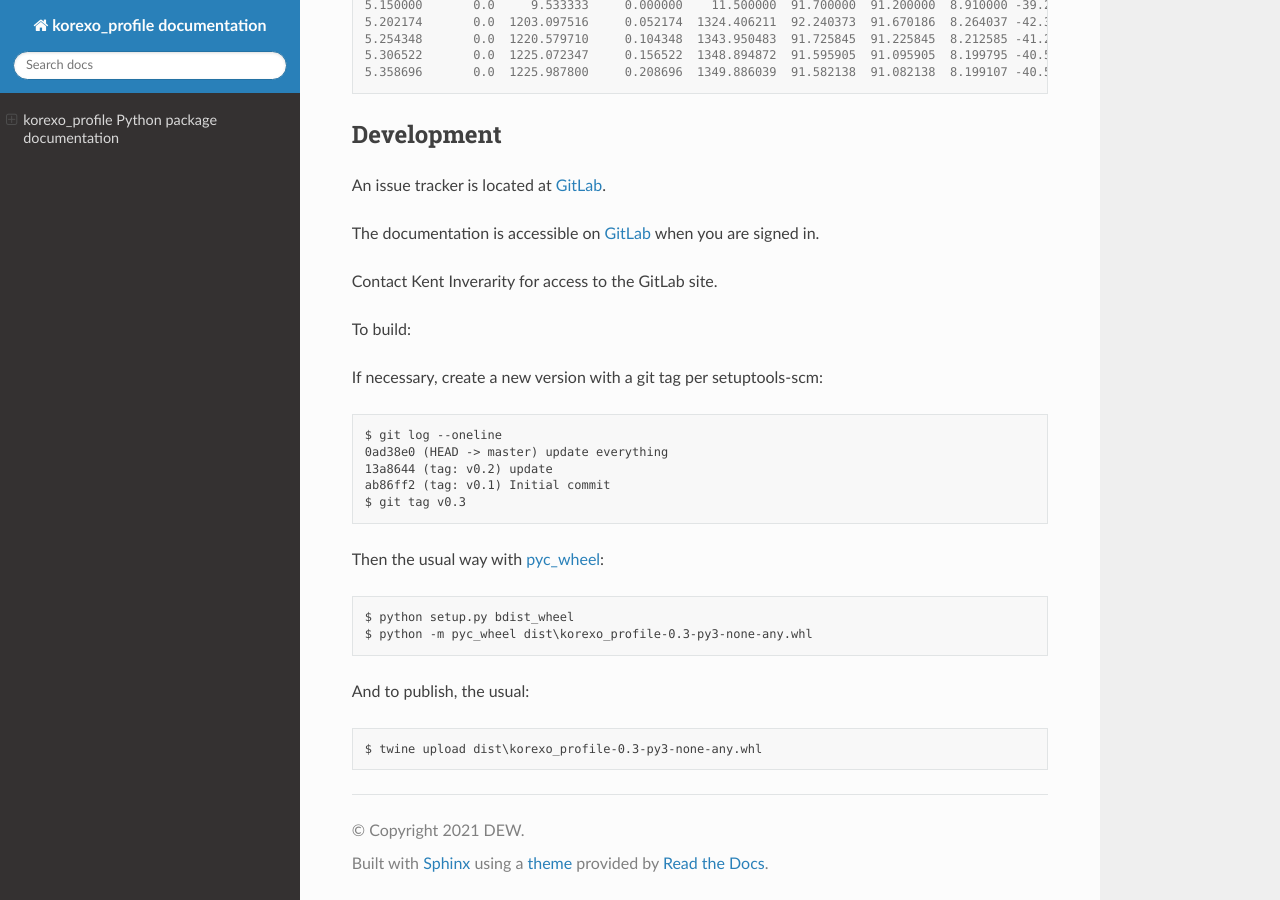
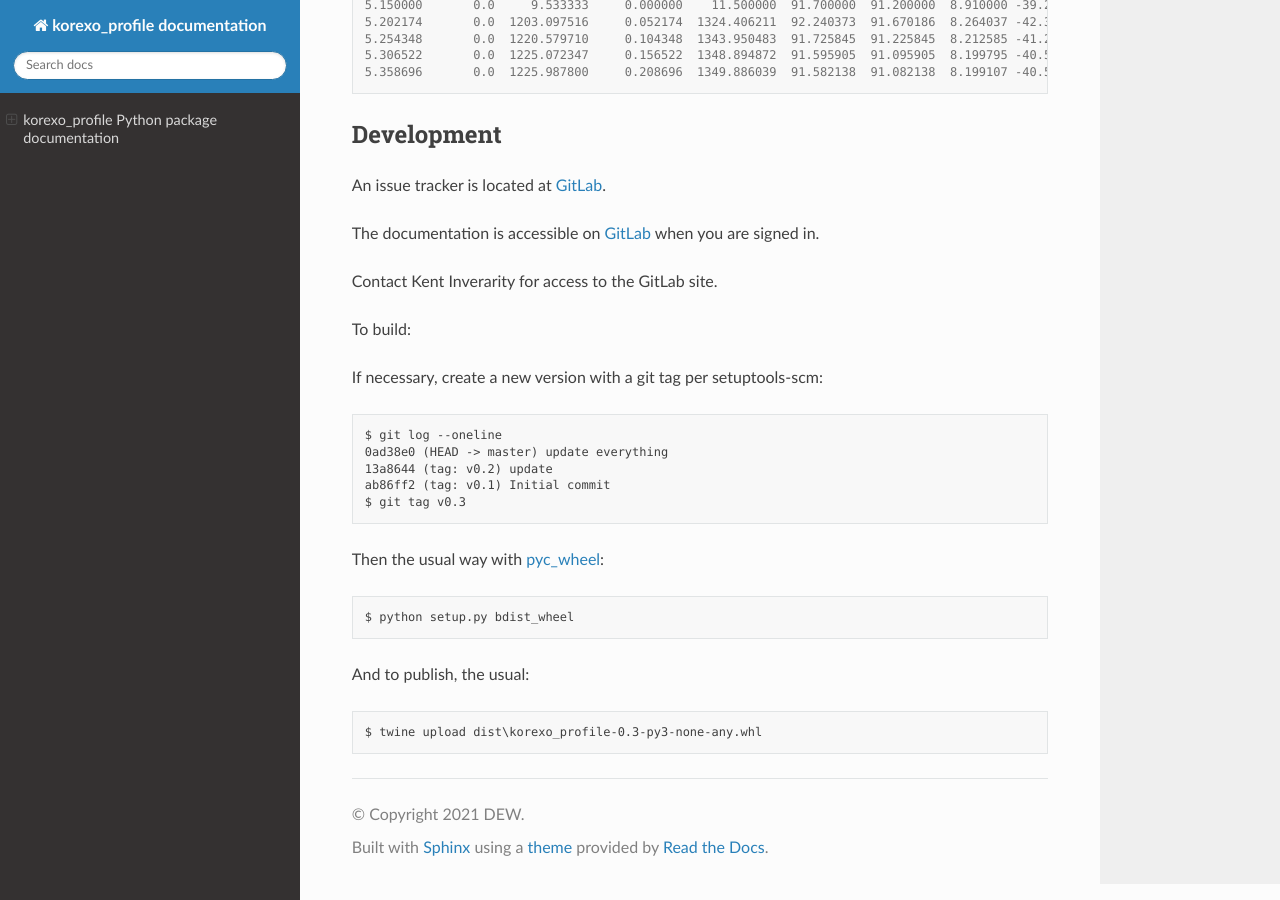
Before and after one commit to daanreijnders/korexo_profile, a Sphinx documentation site: the page built from docs/index.rst, in a window 1280 px wide and 900 px high, scrolled down 6161 px. Built offline with Sphinx 7.4.7 and the Read the Docs theme 2.0.0, drawn with Linux system fonts in a browser that asks for light colours.

Commit message:
update build instructions

```diff
--- a/docs/index.rst
+++ b/docs/index.rst
@@ -348,13 +348,11 @@
   ab86ff2 (tag: v0.1) Initial commit
   $ git tag v0.3
 
-
 Then the usual way with `pyc_wheel <https://pyc-wheel.readthedocs.io/en/stable/>`_:
 
 .. code-block::
 
   $ python setup.py bdist_wheel
-  $ python -m pyc_wheel dist\korexo_profile-0.3-py3-none-any.whl
 
 And to publish, the usual:
 
```
